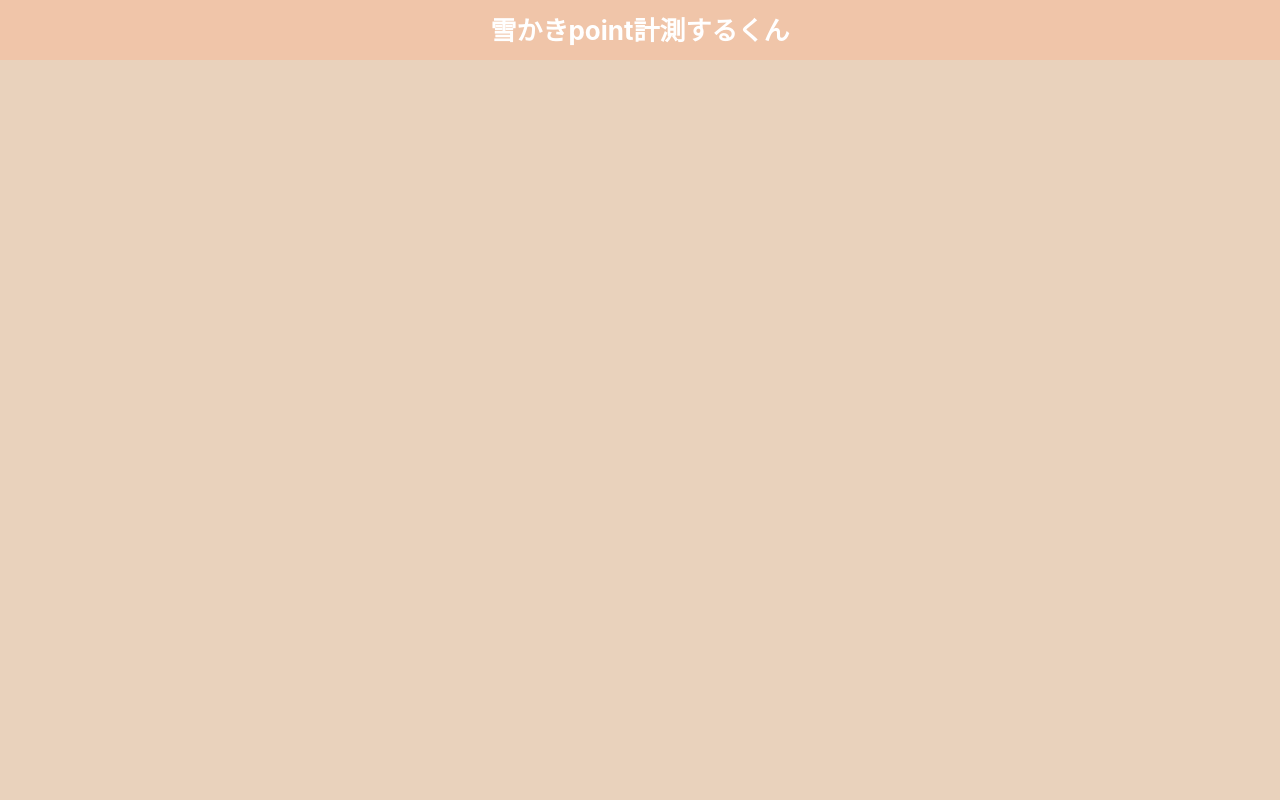
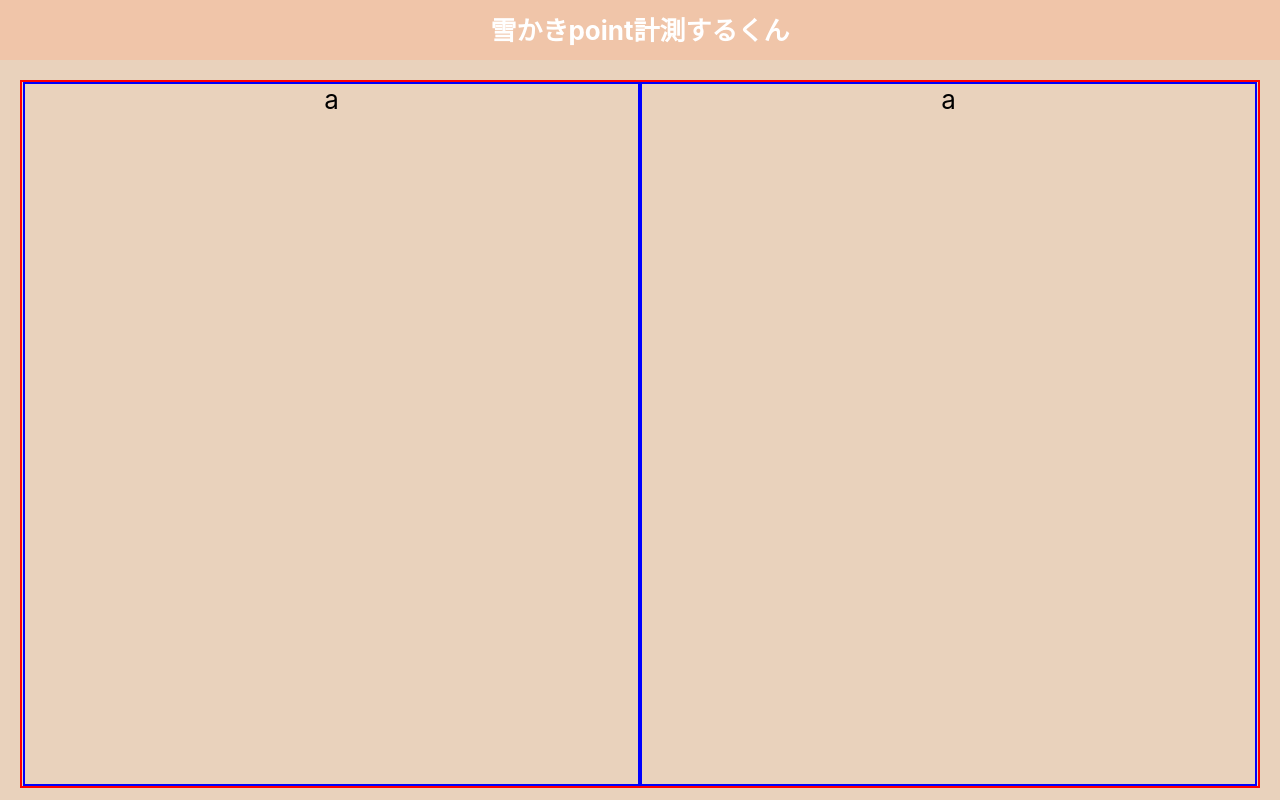
Before and after one commit to manattan/yuki-front, a React (Create React App) app: page / in a window 1280 px wide. Built offline with nearby package versions, Linux system fonts and the light colour scheme.

Commit message:
骨組みを作る

```diff
--- a/src/App.tsx
+++ b/src/App.tsx
@@ -1,12 +1,14 @@
 import React from 'react';
 import './App.css';
 import Header from './components/Header'
+import Main from './components/Main'
 
 function App() {
   return (
     <div className="App">
       <div className="App-container">
         <Header/>
+        <Main />
       </div>
     </div>
   );
--- /dev/null
+++ b/src/components/Graph1.tsx
@@ -0,0 +1,19 @@
+import React from 'react'
+import styled from 'styled-components'
+
+const Graph1Container = styled.div`
+  display: inline-block;
+  min-height: calc(100vh - 100px);
+  border: 2px solid blue;
+  width: calc((100% - 10px) / 2);
+`
+
+const Graph1:React.FC = () => {
+  return (
+    <Graph1Container>
+      a
+    </Graph1Container>
+  )
+}
+
+export default Graph1
--- /dev/null
+++ b/src/components/Graph2.tsx
@@ -0,0 +1,19 @@
+import React from 'react'
+import styled from 'styled-components'
+
+const Graph2Container = styled.div`
+  display: inline-block;
+  min-height: calc(100vh - 100px);
+  border: 2px solid blue;
+  width: calc((100% - 10px) / 2);
+`
+
+const Graph2:React.FC = () => {
+  return (
+    <Graph2Container>
+      a
+    </Graph2Container>
+  )
+}
+
+export default Graph2
--- /dev/null
+++ b/src/components/Main.tsx
@@ -0,0 +1,21 @@
+import React from 'react'
+import styled from 'styled-components'
+import Graph1 from './Graph1'
+import Graph2 from './Graph2'
+
+const MainContainer = styled.div`
+  border: 2px solid red;
+  min-height: calc(100vh - 100px);
+  margin: 20px;
+`
+
+const Main:React.FC = () => {
+  return (
+    <MainContainer>
+      <Graph1 />
+      <Graph2 />
+    </MainContainer>
+  )
+}
+
+export default Main
```
